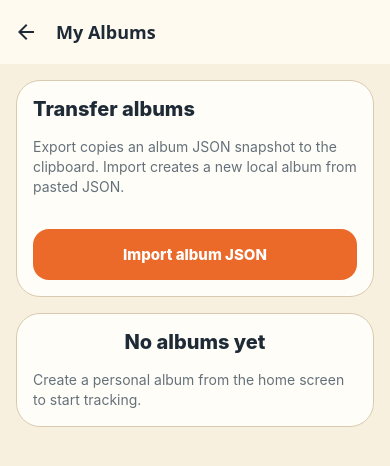
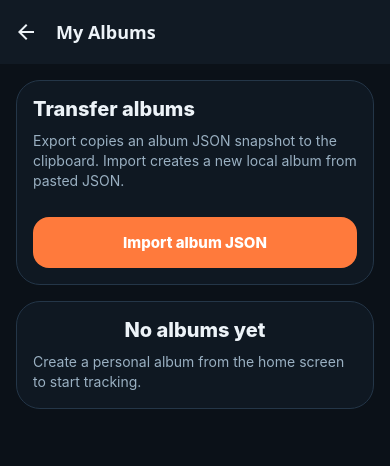
Before and after one commit to Vtchoo/stickers, a React Native app: screen /MyAlbums in a window 390 px wide. Shown: the top 466 px of the page. Built offline with nearby package versions, Linux system fonts and the light colour scheme; what react-native-worklets would draw is missing.

Commit message:
change to dark mode

```diff
--- a/src/components/ui.tsx
+++ b/src/components/ui.tsx
@@ -32,7 +32,7 @@ export const Card = styled.View`
   border-radius: ${(props) => props.theme.radii.lg}px;
   padding: ${(props) => props.theme.spacing.md}px;
   margin-bottom: ${(props) => props.theme.spacing.md}px;
-  gap: ${(props) => props.theme.spacing.md}px;
+  gap: ${(props) => props.theme.spacing.sm}px;
 `;
 
 export const Row = styled.View`
--- a/src/theme/theme.ts
+++ b/src/theme/theme.ts
@@ -1,24 +1,24 @@
 export const theme = {
   colors: {
-    background: '#f7f0df',
-    surface: '#fffaf0',
-    surfaceMuted: '#efe4cc',
-    surfaceStrong: '#14304a',
-    card: '#fffdf8',
-    text: '#1e2b36',
-    textMuted: '#65717a',
-    primary: '#eb6a2a',
-    primarySoft: '#ffd2b4',
-    secondary: '#0f6d74',
-    success: '#2f8f53',
-    warning: '#c48a1e',
-    danger: '#bf4040',
-    border: '#d9c9af',
+    background: '#0b1118',
+    surface: '#111a24',
+    surfaceMuted: '#1a2734',
+    surfaceStrong: '#1d3954',
+    card: '#0f1822',
+    text: '#edf3f8',
+    textMuted: '#9ab0c2',
+    primary: '#ff7a3c',
+    primarySoft: '#4c2a18',
+    secondary: '#2f95a0',
+    success: '#3fa86a',
+    warning: '#d9a43b',
+    danger: '#d85b5b',
+    border: '#243648',
     white: '#ffffff',
-    albumPaper: '#f8f2e2',
-    slotEmpty: '#efe4cc',
-    slotOwned: '#9ed7a5',
-    slotDuplicate: '#f7b27d',
+    albumPaper: '#121c27',
+    slotEmpty: '#192632',
+    slotOwned: '#1f4e39',
+    slotDuplicate: '#5a341f',
   },
   spacing: {
     xs: 6,
```
